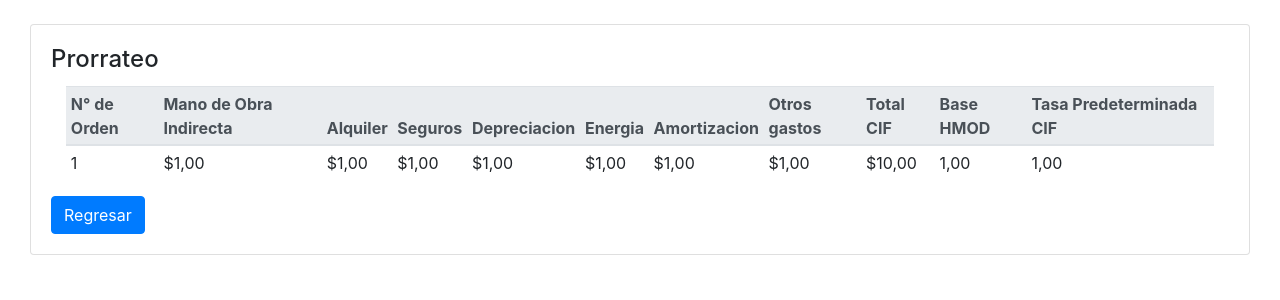
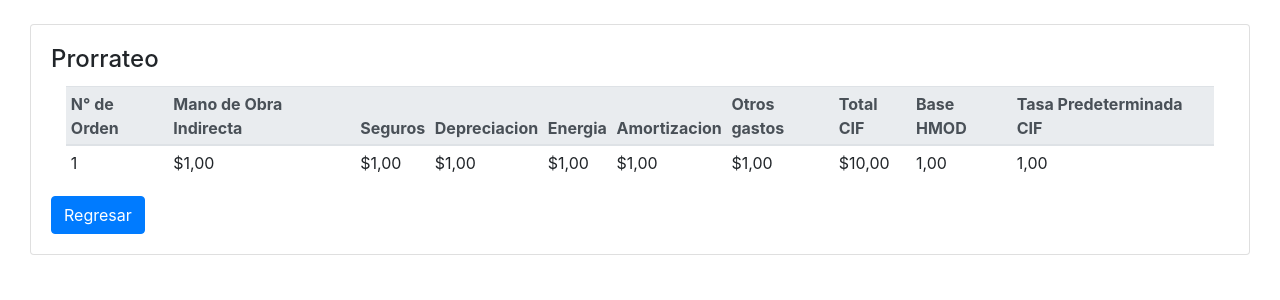
Before and after one commit to vp20007/SICTurbomec, a Django app: page /ContabilidadCostos/verProrrateo.html/1 in a window 1280 px wide. Shown: the part 56-356 px from the top of the page. Run offline with Django 4.2, Linux system fonts and the light colour scheme; a user stored in the database is signed in; tables that the repository leaves empty hold one stand-in row (values such as "Sample post"); some libraries are stand-ins or nearby versions.

Commit message:
Cambios en Prorrateo

```diff
--- a/autenticacion/templates/login/login.html
+++ b/autenticacion/templates/login/login.html
@@ -7,7 +7,9 @@
 {% load crispy_forms_tags %}
 
 <div class="jumbotron text-center">
+	<div class="clock-icon"><img src="images/Logotipo.jpg"></div>
 	<h1 class="display-3">TURBOMEC</h1>
+
 	<hr class="my-2">
 	<br>
 
--- a/sica/forms.py
+++ b/sica/forms.py
@@ -66,7 +66,6 @@ class ProrrateoForm(forms.ModelForm):
         exclude = ['id_Prorrateo','totalCIF','tasapredeterminadaCIF','id_OrdendeProduccion' ]
         widgets = {
             'manodeObraIndirecta': forms.NumberInput(attrs={'class': 'form-control', 'placeholder': '0.00'}),
-            'alquiler': forms.NumberInput(attrs={'class': 'form-control', 'placeholder': '0.00'}),
             'segurosEquipo': forms.NumberInput(attrs={'class': 'form-control', 'placeholder': '0.00'}),
             'depreciacion': forms.NumberInput(attrs={'class': 'form-control', 'placeholder': '0.00'}),
             'energia': forms.NumberInput(attrs={'class': 'form-control', 'placeholder': '0.00'}),
--- a/sica/templates/ContabilidadCostos/verProrrateo.html
+++ b/sica/templates/ContabilidadCostos/verProrrateo.html
@@ -18,7 +18,6 @@
                     <tr>
                         <th>N° de Orden </th>
                         <th>Mano de Obra Indirecta</th>
-                        <th> Alquiler </th>
                         <th> Seguros </th>
                         <th>Depreciacion</th>
                         <th>Energia</th>
@@ -40,7 +39,6 @@
                         <tr>
                             <td> {{Prorrateo.id_OrdendeProduccion.id_OrdendeProduccion}}</td>
                             <td> ${{Prorrateo.manodeObraIndirecta|floatformat:2}}</td>
-                            <td> ${{Prorrateo.alquiler|floatformat:2}}</td>
                             <td> ${{Prorrateo.segurosEquipo|floatformat:2}}</td>
                             <td> ${{Prorrateo.depreciacion|floatformat:2}}</td>
                             <td> ${{Prorrateo.energia|floatformat:2}}</td>
--- a/sica/views.py
+++ b/sica/views.py
@@ -756,7 +756,6 @@ def ProrrateoVista(request,id_OrdendeProduccion):
         prorrateo = formulario.save(commit=False)
         prorrateo.id_OrdendeProduccion=orden
         prorrateo.totalCIF = prorrateo.manodeObraIndirecta+\
-                          prorrateo.alquiler+\
                           prorrateo.segurosEquipo+\
                           prorrateo.depreciacion+\
                           prorrateo.energia+\
```
